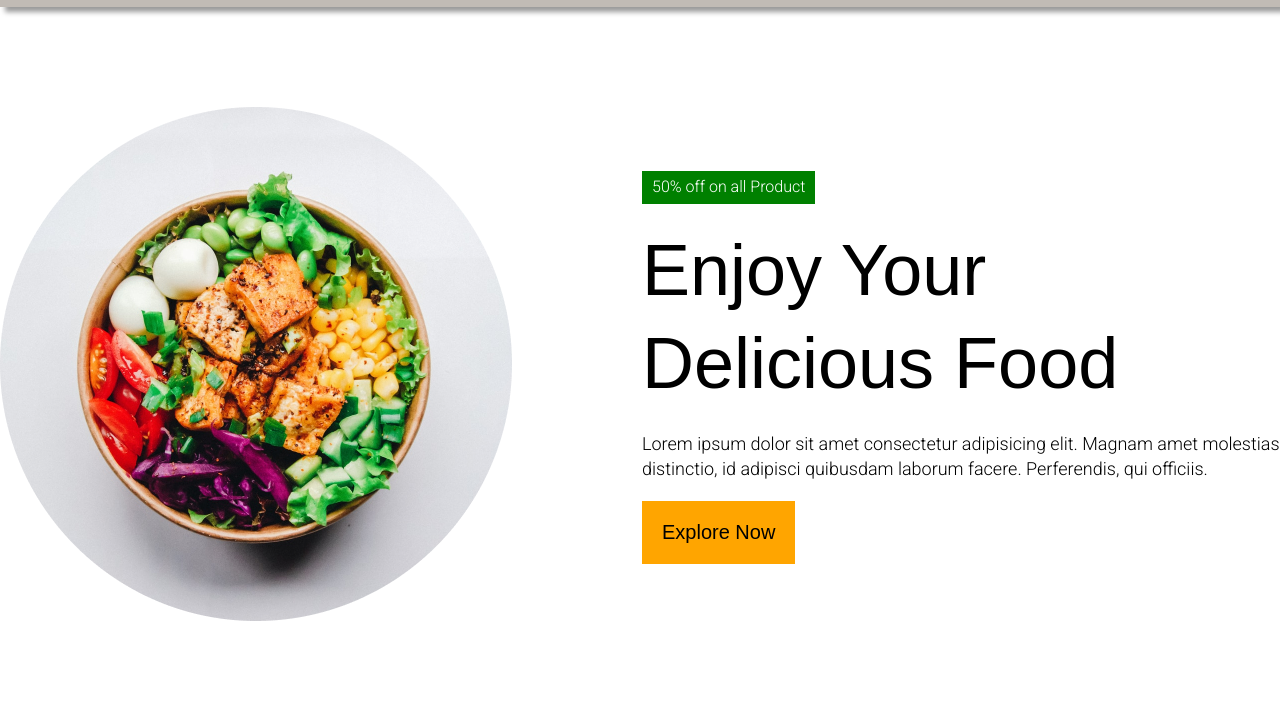
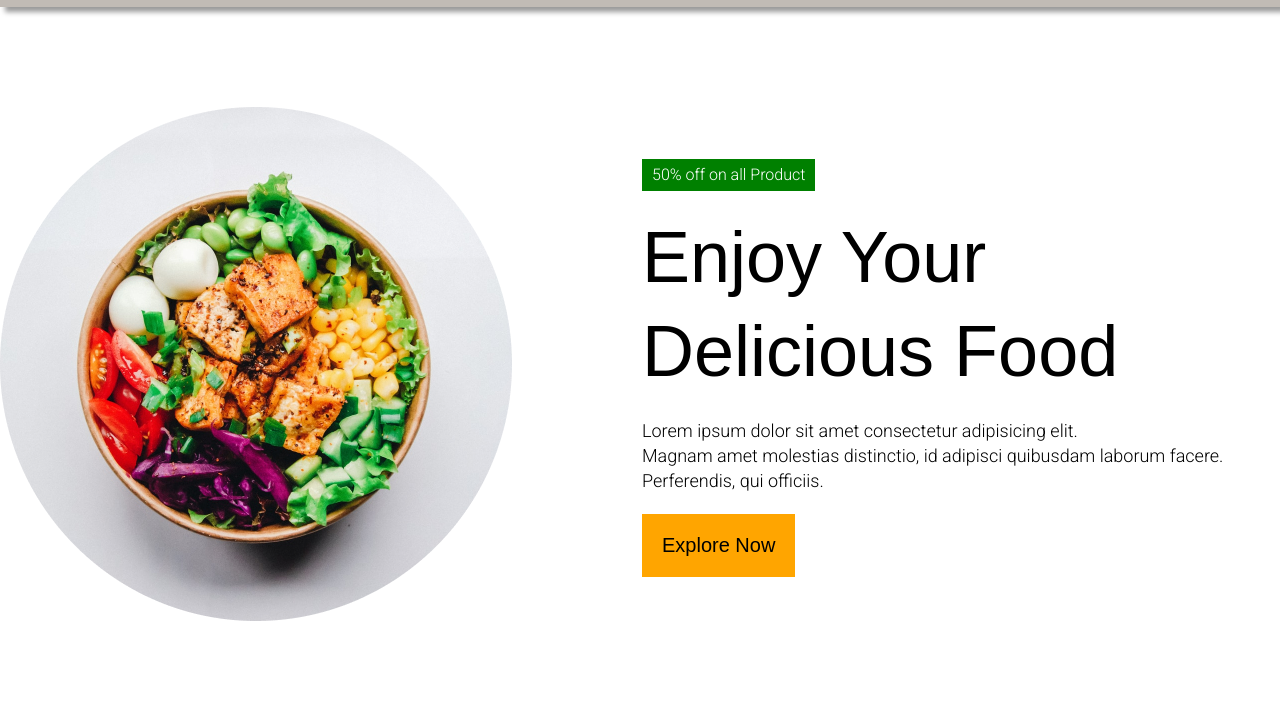
Before and after one commit to ramansingh19/CSS, a plain HTML site: page practice projects/Resturant website/index.html in a window 1280 px wide. Shown: the part 95-800 px from the top of the page. Drawn offline with Linux system fonts and the light colour scheme.

Commit message:
Resturant

```diff
--- a/practice projects/Resturant website/index.html
+++ b/practice projects/Resturant website/index.html
@@ -30,8 +30,8 @@
       <div class="food_container">
         <div class="tag">
           50% off on all Product</div>
-        <h1>Enjoy Your Delicious Food</h1>
-        <p>Lorem ipsum dolor sit amet consectetur adipisicing elit. Magnam amet molestias distinctio, id adipisci quibusdam laborum facere. Perferendis, qui officiis.</p>
+        <h1>Enjoy Your <br>Delicious Food</h1>
+        <p>Lorem ipsum dolor sit amet consectetur adipisicing elit. <br> Magnam amet molestias distinctio, id adipisci quibusdam laborum facere. Perferendis, qui officiis.</p>
         <button class="explore">Explore Now</button>
       </div>
     </div>
```
